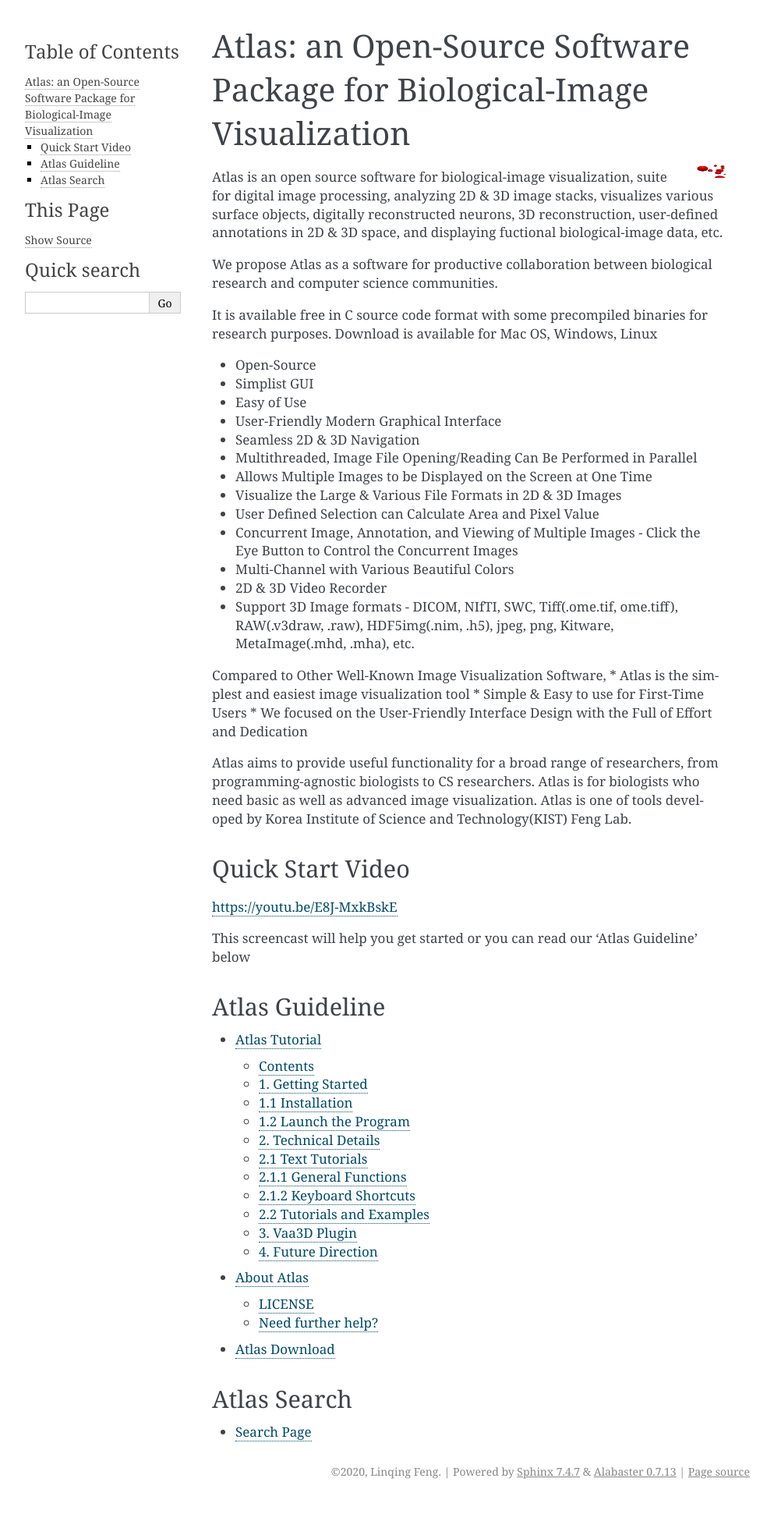
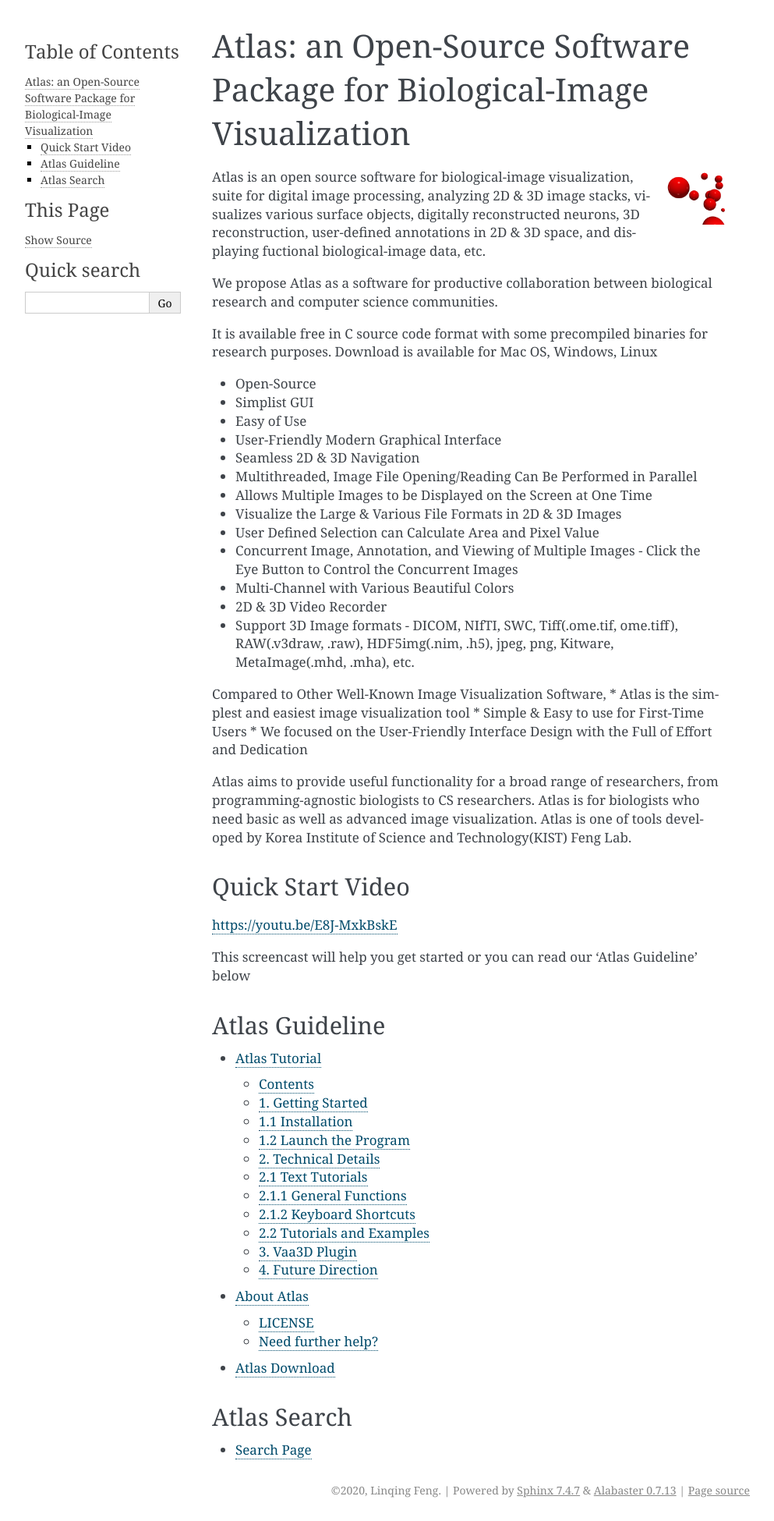
Before and after one commit to feng-lab/atlas-doc, a Sphinx documentation site: the page built from docs/source/index.rst, in a window 1280 px wide. Shown: the whole page at 78% size, without its empty margins (148-1141 px from the left). Built offline with Sphinx 7.4.7, drawn with Linux system fonts in a browser that asks for light colours; before the commit the page ends 1926 px from its top, so only the background shows below that.

Commit message:
update docs

```diff
--- a/docs/source/index.rst
+++ b/docs/source/index.rst
@@ -2,8 +2,8 @@
 =========================================================================
 
 .. image:: images/atlasp.png
-  :width: 40px
-  :height: 20px
+  :width: 80px
+  :height: 80px
   :scale: 100%
   :alt: Atlas Figure1
   :align: right
--- a/docs/source/license.rst
+++ b/docs/source/license.rst
@@ -12,7 +12,7 @@
   :height: 600px
   :autoplay:
   :noncontrols:
-  :align: center
+
 
 
 1.1 Installation
```
